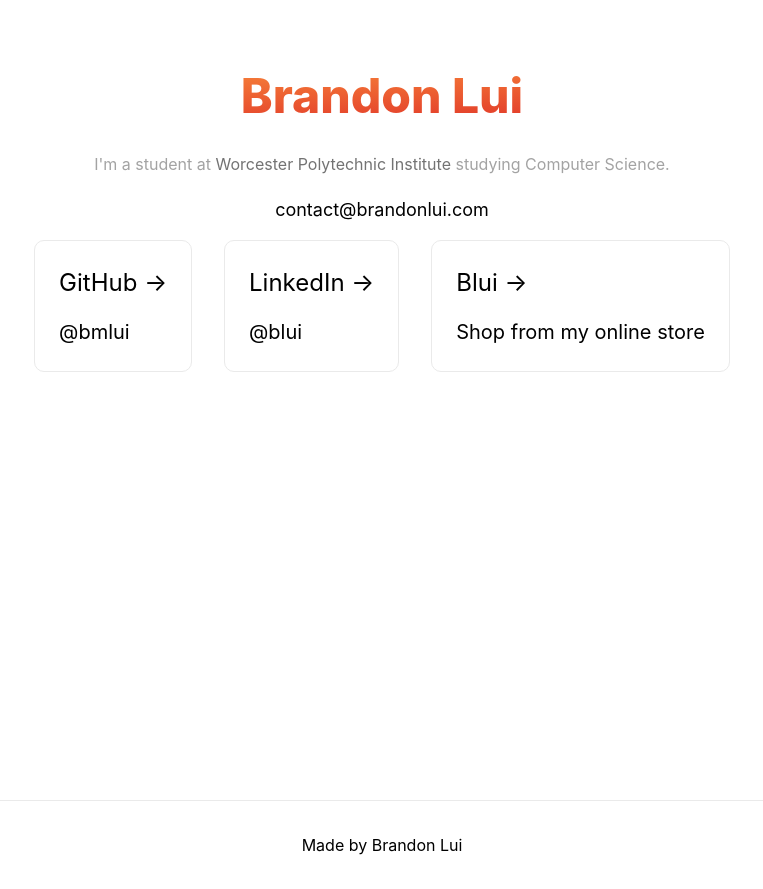
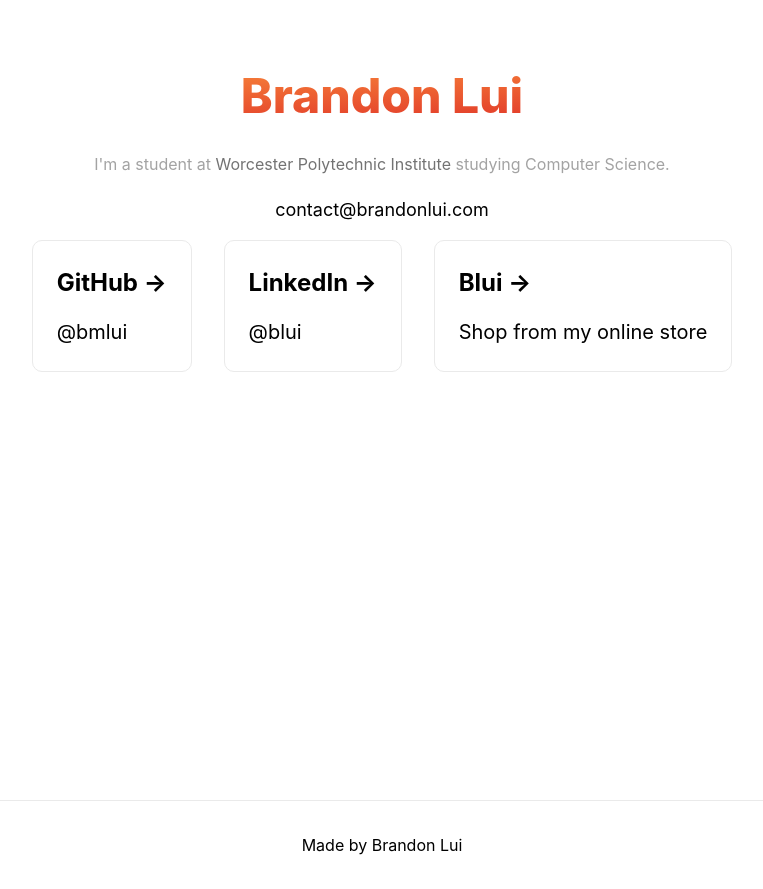
Before and after one commit to bmlui/nextjs-brandonlui.com, a Next.js app: page / in a window 1280 px wide. Shown: the whole page, without its empty margins (258-1021 px from the left). Built offline with nearby package versions, Linux system fonts and the light colour scheme.

Commit message:
bold cards

```diff
--- a/pages/index.js
+++ b/pages/index.js
@@ -17,16 +17,16 @@ export default function Home() {
 
         <div className={styles.grid}>
           <a href="https://github.com/bmlui" className={styles.card}>
-            <h2>GitHub &rarr;</h2>
+            <h2 className='font-bold'>GitHub &rarr;</h2>
             <p>@bmlui</p>
           </a>
 
           <a href="https://www.linkedin.com/in/blui/" className={styles.card}>
-            <h2>LinkedIn &rarr;</h2>
+            <h2 className='font-bold'>LinkedIn &rarr;</h2>
             <p>@blui</p>
           </a>
   <a href="https://www.blui.co" className={styles.card}>
-            <h2>Blui &rarr;</h2>
+            <h2 className='font-bold'>Blui &rarr;</h2>
             <p>Shop from my online store</p>
           </a>
 
```
